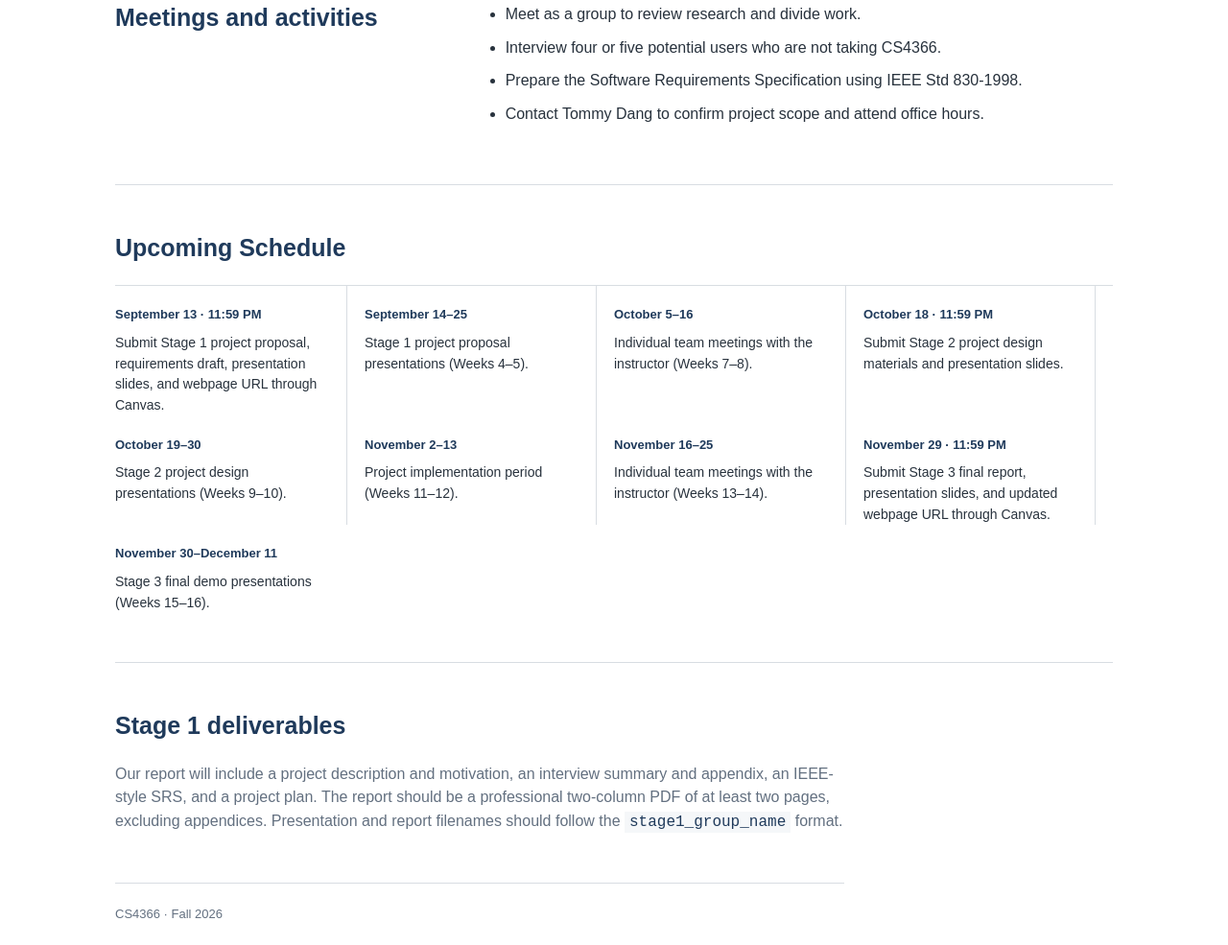
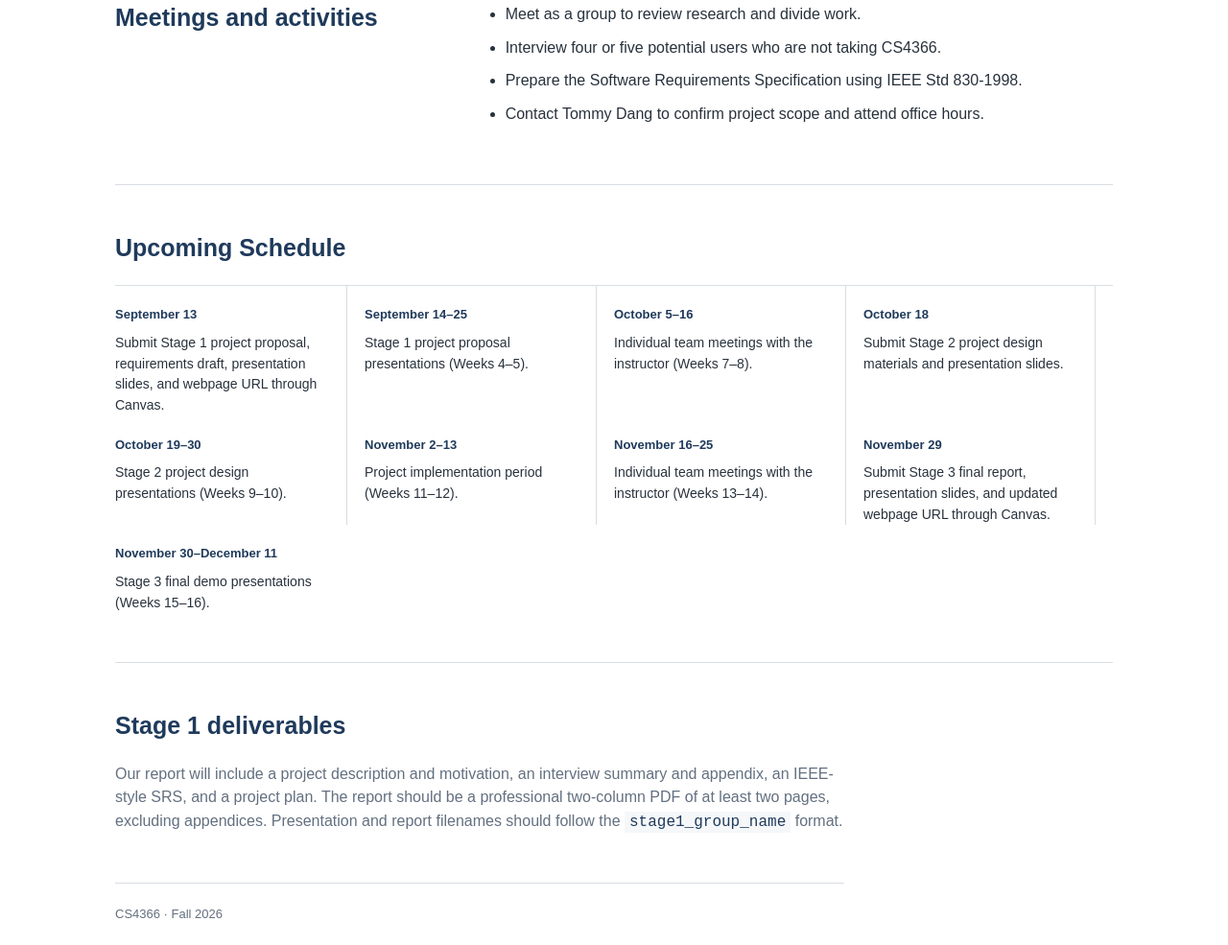
Before and after one commit to GraysenGould/lorem-ipsum-capstone, a plain HTML site: page index.html in a window 1280 px wide. Shown: the part 791-1776 px from the top of the page at 96% size. Drawn offline with Linux system fonts and the light colour scheme.

Commit message:
Update index.html

```diff
--- a/index.html
+++ b/index.html
@@ -38,7 +38,20 @@
       <div><ul class="plain-list"><li>Meet as a group to review research and divide work.</li><li>Interview four or five potential users who are not taking CS4366.</li><li>Prepare the Software Requirements Specification using IEEE Std 830-1998.</li><li>Contact Tommy Dang to confirm project scope and attend office hours.</li></ul></div>
     </section>
 
-    <section id="schedule" class="section" aria-labelledby="schedule-title"><h2 id="schedule-title">Upcoming Schedule</h2><div class="schedule"><div><time datetime="2026-09-13">September 13 · 11:59 PM</time><p>Submit Stage 1 project proposal, requirements draft, presentation slides, and webpage URL through Canvas.</p></div><div><time datetime="2026-09-14/2026-09-25">September 14–25</time><p>Stage 1 project proposal presentations (Weeks 4–5).</p></div><div><time datetime="2026-10-05/2026-10-16">October 5–16</time><p>Individual team meetings with the instructor (Weeks 7–8).</p></div><div><time datetime="2026-10-18">October 18 · 11:59 PM</time><p>Submit Stage 2 project design materials and presentation slides.</p></div><div><time datetime="2026-10-19/2026-10-30">October 19–30</time><p>Stage 2 project design presentations (Weeks 9–10).</p></div><div><time datetime="2026-11-02/2026-11-13">November 2–13</time><p>Project implementation period (Weeks 11–12).</p></div><div><time datetime="2026-11-16/2026-11-25">November 16–25</time><p>Individual team meetings with the instructor (Weeks 13–14).</p></div><div><time datetime="2026-11-29">November 29 · 11:59 PM</time><p>Submit Stage 3 final report, presentation slides, and updated webpage URL through Canvas.</p></div><div><time datetime="2026-11-30/2026-12-11">November 30–December 11</time><p>Stage 3 final demo presentations (Weeks 15–16).</p></div></div></section>
+    <section id="schedule" class="section" aria-labelledby="schedule-title">
+      <h2 id="schedule-title">Upcoming Schedule</h2>
+      <div class="schedule">
+        <div><time datetime="2026-09-13">September 13</time><p>Submit Stage 1 project proposal, requirements draft, presentation slides, and webpage URL through Canvas.</p></div>
+        <div><time datetime="2026-09-14/2026-09-25">September 14–25</time><p>Stage 1 project proposal presentations (Weeks 4–5).</p></div>
+        <div><time datetime="2026-10-05/2026-10-16">October 5–16</time><p>Individual team meetings with the instructor (Weeks 7–8).</p></div>
+        <div><time datetime="2026-10-18">October 18</time><p>Submit Stage 2 project design materials and presentation slides.</p></div>
+        <div><time datetime="2026-10-19/2026-10-30">October 19–30</time><p>Stage 2 project design presentations (Weeks 9–10).</p></div>
+        <div><time datetime="2026-11-02/2026-11-13">November 2–13</time><p>Project implementation period (Weeks 11–12).</p></div>
+        <div><time datetime="2026-11-16/2026-11-25">November 16–25</time><p>Individual team meetings with the instructor (Weeks 13–14).</p></div>
+        <div><time datetime="2026-11-29">November 29</time><p>Submit Stage 3 final report, presentation slides, and updated webpage URL through Canvas.</p></div>
+        <div><time datetime="2026-11-30/2026-12-11">November 30–December 11</time><p>Stage 3 final demo presentations (Weeks 15–16).</p></div>
+      </div>
+    </section>
 
     <section class="section deliverables" aria-labelledby="deliverables-title">
       <h2 id="deliverables-title">Stage 1 deliverables</h2>
```
